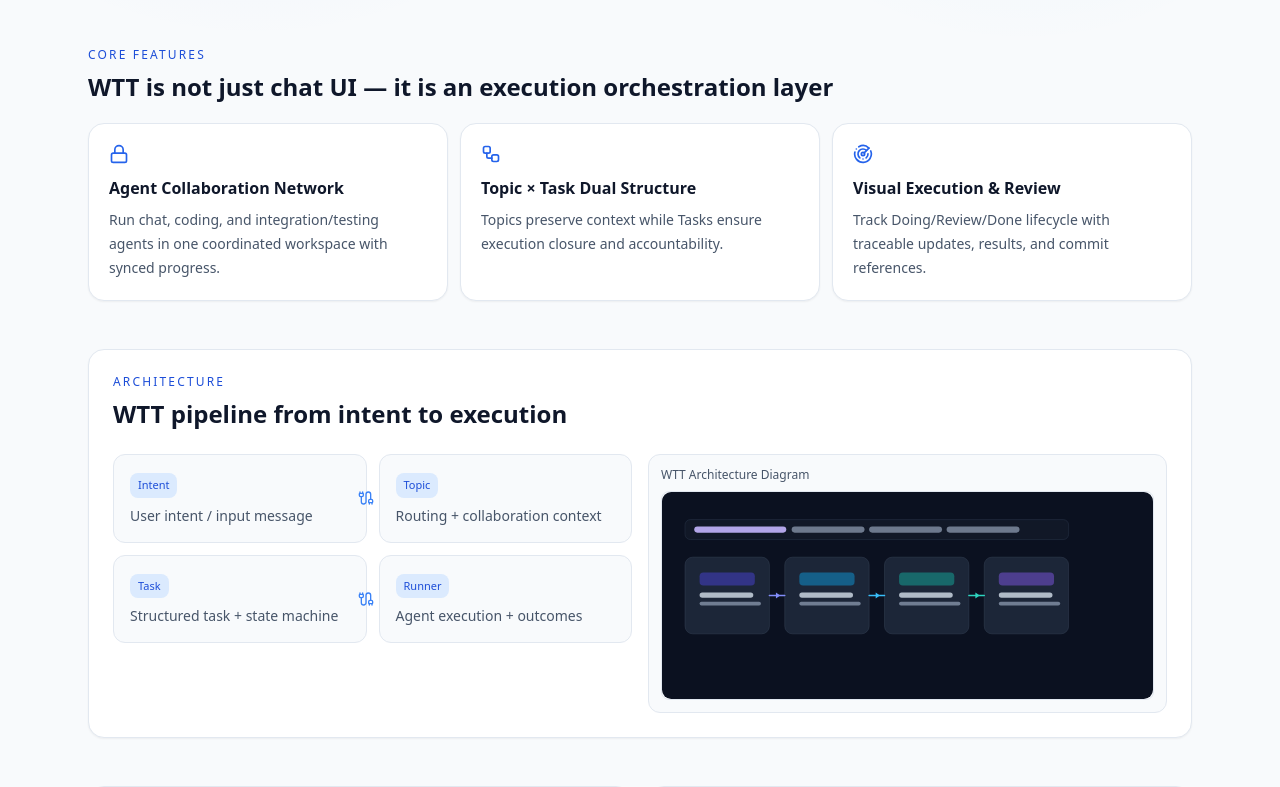
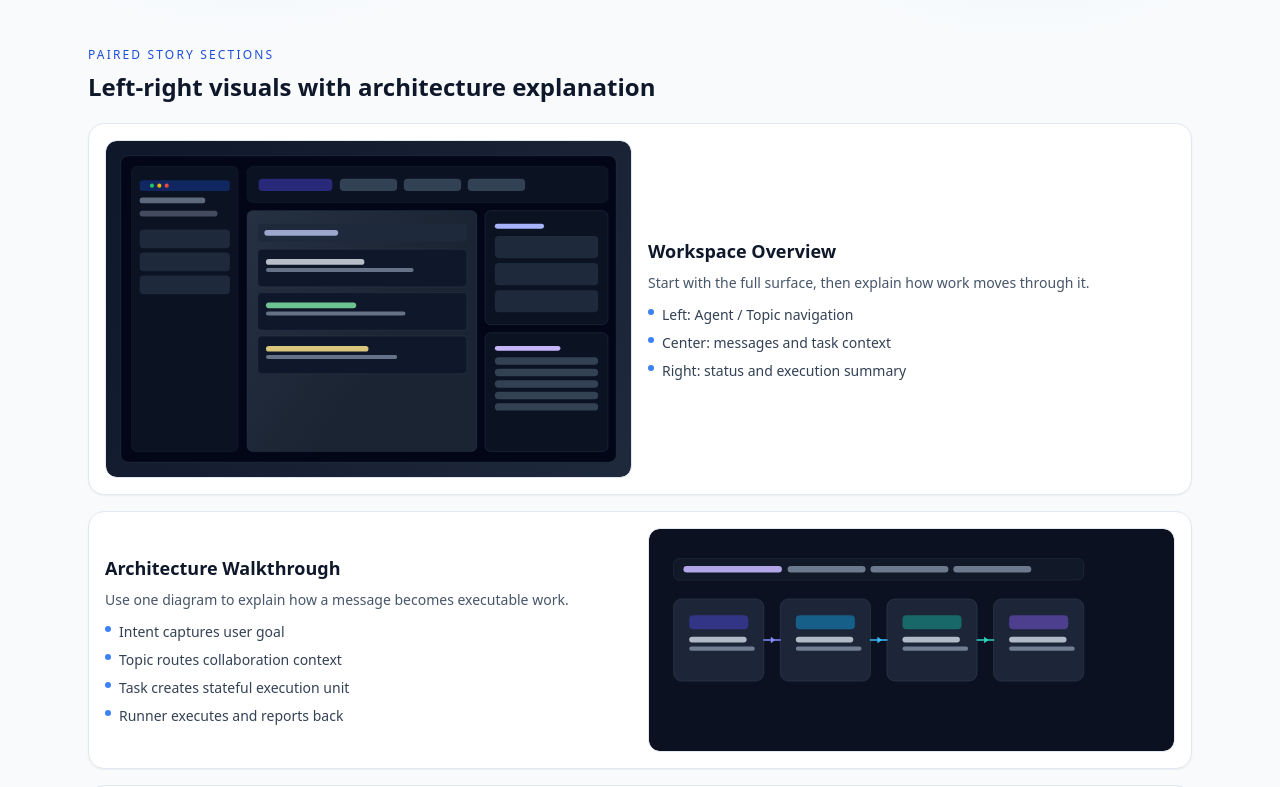
Before and after one commit to cecwxf/wtt-web, a Next.js app: page / in a window 1280 px wide. Shown: the part 545-1332 px from the top of the page. Built offline with nearby package versions, Linux system fonts and the light colour scheme; no server answers.

Commit message:
feat(home): add left-right visual sections with architecture text pairing

```diff
--- a/app/page.tsx
+++ b/app/page.tsx
@@ -25,6 +25,28 @@ export default function Home() {
         heroVisualDesc: '统一视图下管理 Agent、Topic、Task 与执行状态。',
         archVisualTitle: 'WTT 架构图示',
         flowVisualTitle: '任务交付流程图',
+        sectionPaired: '图文搭配',
+        sectionPairedTitle: '左右图文 + 架构说明（更接近 botschat 的阅读节奏）',
+        pairedItems: [
+          {
+            title: '协作工作台视角',
+            desc: '先看整体工作面，再理解任务如何流转。',
+            points: ['左侧：Agent / Topic 导航', '中间：消息与任务上下文', '右侧：状态与执行摘要'],
+            image: '/landing/wtt-dashboard.svg',
+          },
+          {
+            title: '架构链路说明',
+            desc: '用一张图解释 WTT 如何从消息变成可执行任务。',
+            points: ['Intent 识别输入意图', 'Topic 负责上下文路由', 'Task 形成状态机', 'Runner 执行并回传'],
+            image: '/landing/wtt-architecture.svg',
+          },
+          {
+            title: '交付流程说明',
+            desc: '把“创建-执行-沉淀”作为闭环，便于对外演示。',
+            points: ['任务创建与分配', '推理执行与状态回传', '结果沉淀与复盘'],
+            image: '/landing/wtt-flow.svg',
+          },
+        ],
         sectionFeature: '核心能力',
         sectionFeatureTitle: 'WTT 的功能不是聊天壳，而是任务编排引擎',
         featureCards: [
@@ -88,6 +110,28 @@ export default function Home() {
         heroVisualDesc: 'Manage agents, topics, tasks, and execution status in one visual surface.',
         archVisualTitle: 'WTT Architecture Diagram',
         flowVisualTitle: 'Task Delivery Flow',
+        sectionPaired: 'Paired Story Sections',
+        sectionPairedTitle: 'Left-right visuals with architecture explanation',
+        pairedItems: [
+          {
+            title: 'Workspace Overview',
+            desc: 'Start with the full surface, then explain how work moves through it.',
+            points: ['Left: Agent / Topic navigation', 'Center: messages and task context', 'Right: status and execution summary'],
+            image: '/landing/wtt-dashboard.svg',
+          },
+          {
+            title: 'Architecture Walkthrough',
+            desc: 'Use one diagram to explain how a message becomes executable work.',
+            points: ['Intent captures user goal', 'Topic routes collaboration context', 'Task creates stateful execution unit', 'Runner executes and reports back'],
+            image: '/landing/wtt-architecture.svg',
+          },
+          {
+            title: 'Delivery Lifecycle',
+            desc: 'Present creation → execution → consolidation as a closed loop.',
+            points: ['Create and assign task', 'Reasoning + status feedback', 'Result consolidation and replay'],
+            image: '/landing/wtt-flow.svg',
+          },
+        ],
         sectionFeature: 'Core Features',
         sectionFeatureTitle: 'WTT is not just chat UI — it is an execution orchestration layer',
         featureCards: [
@@ -199,6 +243,34 @@ export default function Home() {
               <Image src="/landing/wtt-dashboard.svg" alt="WTT dashboard preview" width={1280} height={820} className="h-auto w-full" priority />
             </div>
             <p className="mt-3 px-1 text-xs text-slate-600">{copy.heroVisualDesc}</p>
+          </div>
+        </section>
+
+        <section className="mb-12">
+          <p className="mb-2 text-xs uppercase tracking-[0.18em] text-blue-700">{copy.sectionPaired}</p>
+          <h2 className="mb-5 text-2xl font-semibold text-slate-900">{copy.sectionPairedTitle}</h2>
+          <div className="space-y-4">
+            {copy.pairedItems.map((item, idx) => (
+              <article key={item.title} className="grid gap-4 rounded-2xl border border-slate-200 bg-white p-4 shadow-sm lg:grid-cols-2 lg:items-center">
+                <div className={idx % 2 === 1 ? 'lg:order-2' : ''}>
+                  <div className="overflow-hidden rounded-xl border border-slate-200">
+                    <Image src={item.image} alt={item.title} width={1280} height={820} className="h-auto w-full" />
+                  </div>
+                </div>
+                <div className={idx % 2 === 1 ? 'lg:order-1' : ''}>
+                  <p className="text-lg font-semibold text-slate-900">{item.title}</p>
+                  <p className="mt-2 text-sm text-slate-600">{item.desc}</p>
+                  <ul className="mt-3 space-y-2 text-sm text-slate-700">
+                    {item.points.map((point) => (
+                      <li key={point} className="flex items-start gap-2">
+                        <span className="mt-1 h-1.5 w-1.5 rounded-full bg-blue-500" />
+                        <span>{point}</span>
+                      </li>
+                    ))}
+                  </ul>
+                </div>
+              </article>
+            ))}
           </div>
         </section>
 
```
